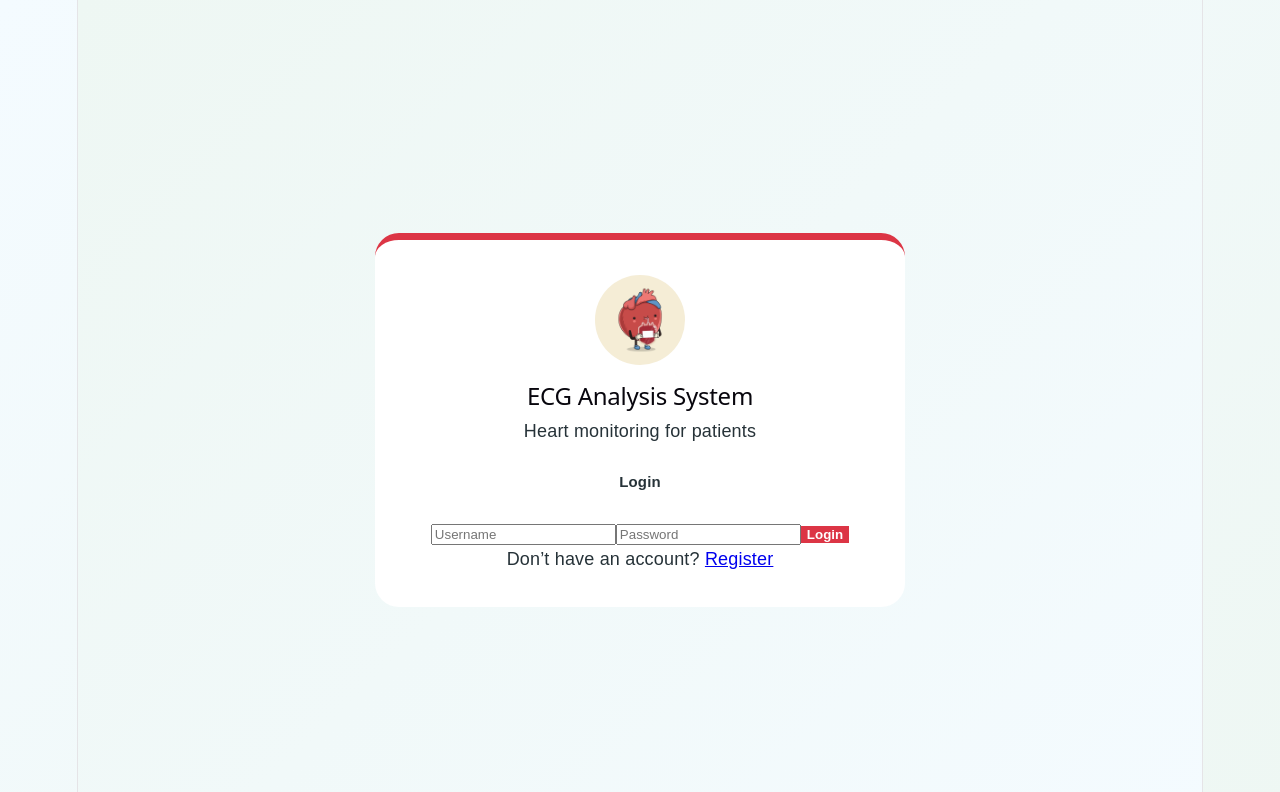
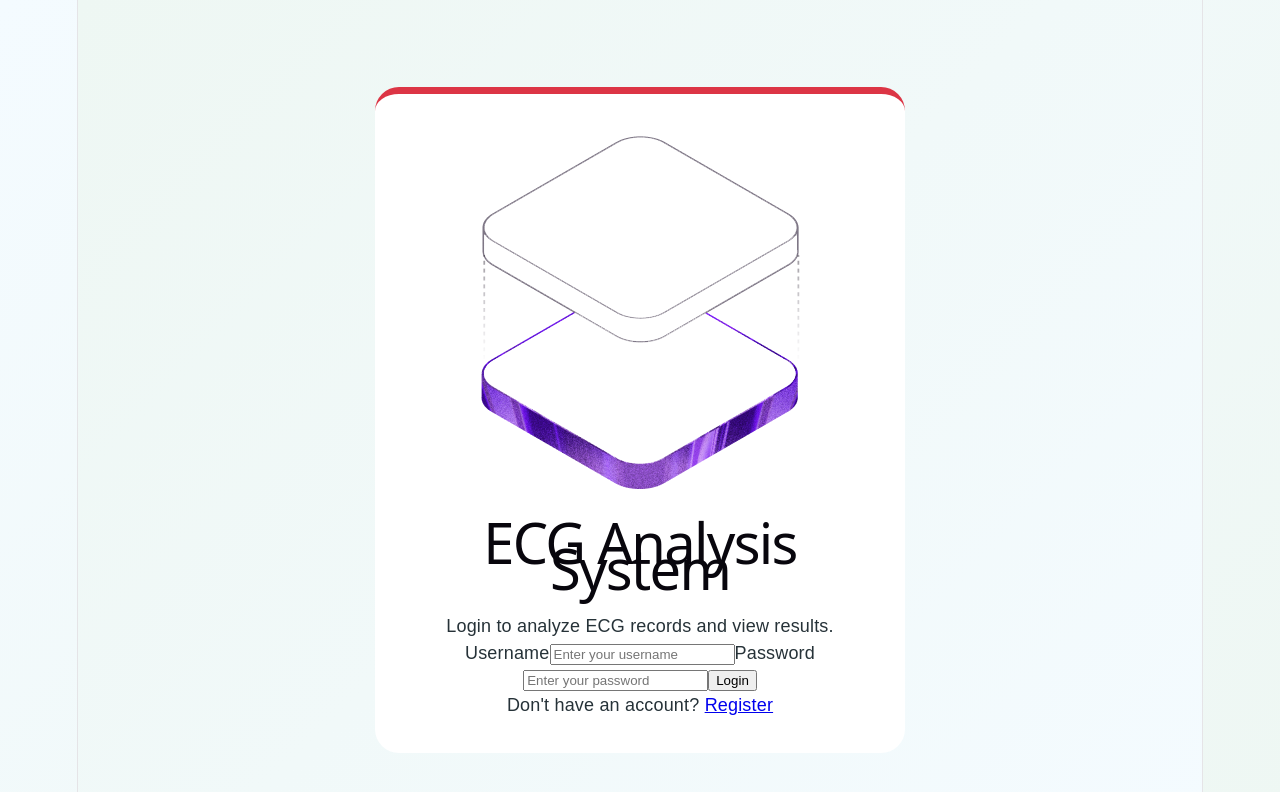
Before and after one commit to joudalhallaq/-ECG-Analysis-System-FE, a React (Vite) app: page /login in a window 1280 px wide. Shown: the top 792 px of the page. Built offline with nearby package versions, Linux system fonts and the light colour scheme.

Commit message:
Update login.jsx

```diff
--- a/src/login.jsx
+++ b/src/login.jsx
@@ -1,85 +1,94 @@
-import { useState } from 'react'
-import axios from 'axios'
-import { Link, useNavigate } from 'react-router-dom'
-import heartImage from './assets/heart.png'
+import { useState } from "react";
+import { useNavigate, Link } from "react-router-dom";
+import API from "./api";
+import heartImage from "./assets/hero.png";
+import "./App.css";
+
 function Login() {
-  const [username, setUsername] = useState('')
-  const [password, setPassword] = useState('')
-  const [message, setMessage] = useState('')
+  const navigate = useNavigate();
 
-  const navigate = useNavigate()
+  const [formData, setFormData] = useState({
+    username: "",
+    password: "",
+  });
+
+  const [message, setMessage] = useState("");
+  const [loading, setLoading] = useState(false);
+
+  const handleChange = (e) => {
+    setFormData({
+      ...formData,
+      [e.target.name]: e.target.value,
+    });
+  };
 
   const handleLogin = async (e) => {
-    e.preventDefault()
+    e.preventDefault();
+    setMessage("");
+    setLoading(true);
 
     try {
-      const response = await axios.post('http://127.0.0.1:8000/api/users/login/', {
-        username,
-        password,
-      })
+      const response = await API.post("/users/login/", formData);
 
-      localStorage.setItem('user_id', response.data.user_id)
-      localStorage.setItem('username', response.data.username)
+      localStorage.setItem("user_id", response.data.user_id);
+      localStorage.setItem("username", response.data.username);
 
-      navigate('/dashboard')
-    } catch {
-      setMessage('Invalid username or password')
+      navigate("/dashboard");
+    } catch (error) {
+      setMessage(
+        error.response?.data?.error || "Login failed. Please check your username and password."
+      );
+    } finally {
+      setLoading(false);
     }
-  }
+  };
 
   return (
     <div className="auth-page">
-      <div className="auth-card shadow-lg">
-
-        {/* 🖼️ الصورة */}
-        <div className="text-center mb-3">
-          <img src={heartImage} alt="Heart" className="login-image" />
+      <div className="auth-card">
+        <div className="auth-image">
+          <img src={heartImage} alt="ECG heart" />
         </div>
 
-        <h2 className="text-center fw-bold">ECG Analysis System</h2>
-        <p className="text-center text-muted mb-4">
-          Heart monitoring for patients
-        </p>
-
-        <h5 className="text-center mb-3">Login</h5>
+        <div className="auth-content">
+          <h1>ECG Analysis System</h1>
+          <p className="subtitle">Login to analyze ECG records and view results.</p>
 
           <form onSubmit={handleLogin}>
+            <label>Username</label>
             <input
-            className="form-control mb-3"
-            placeholder="Username"
-            value={username}
-            onChange={(e) => setUsername(e.target.value)}
+              type="text"
+              name="username"
+              placeholder="Enter your username"
+              value={formData.username}
+              onChange={handleChange}
+              required
             />
 
+            <label>Password</label>
             <input
               type="password"
-            className="form-control mb-3"
-            placeholder="Password"
-            value={password}
-            onChange={(e) => setPassword(e.target.value)}
+              name="password"
+              placeholder="Enter your password"
+              value={formData.password}
+              onChange={handleChange}
+              required
             />
 
-          <button className="btn btn-heart w-100">
-            Login
+            {message && <p className="error-message">{message}</p>}
+
+            <button type="submit" disabled={loading}>
+              {loading ? "Logging in..." : "Login"}
             </button>
           </form>
 
-        {message && (
-          <div className="alert alert-danger mt-3">
-            {message}
-          </div>
-        )}
-
-        <div className="text-center mt-4">
-          <span className="text-muted">Don’t have an account?</span>{' '}
-          <Link to="/register" className="fw-bold">
-            Register
-          </Link>
-        </div>
-
+          <p className="switch-text">
+            Don't have an account? <Link to="/register">Register</Link>
+          </p>
         </div>
       </div>
-  )
+    </div>
+  );
 }
 
-export default Login
+export default Login;
```
Lines whose indentation alone changed are shown as unchanged.
